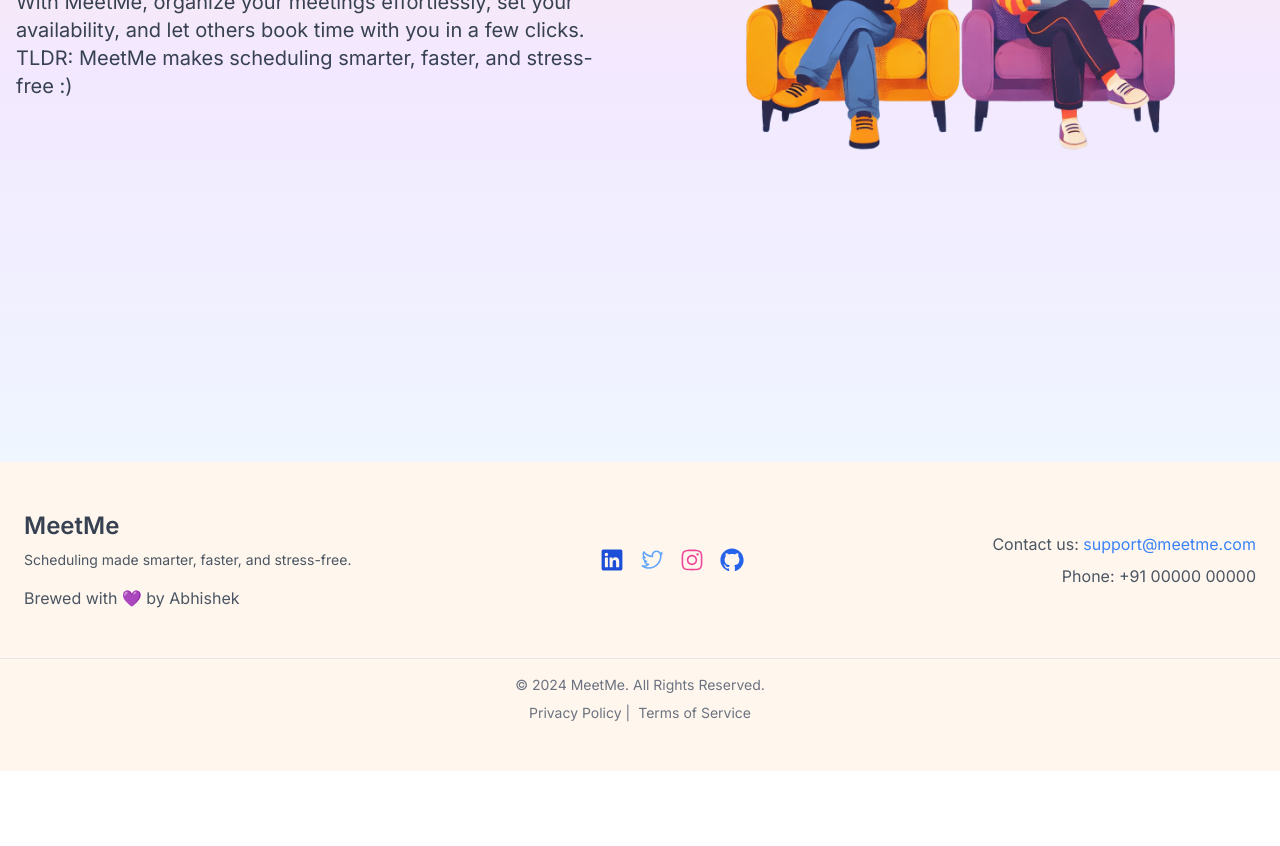
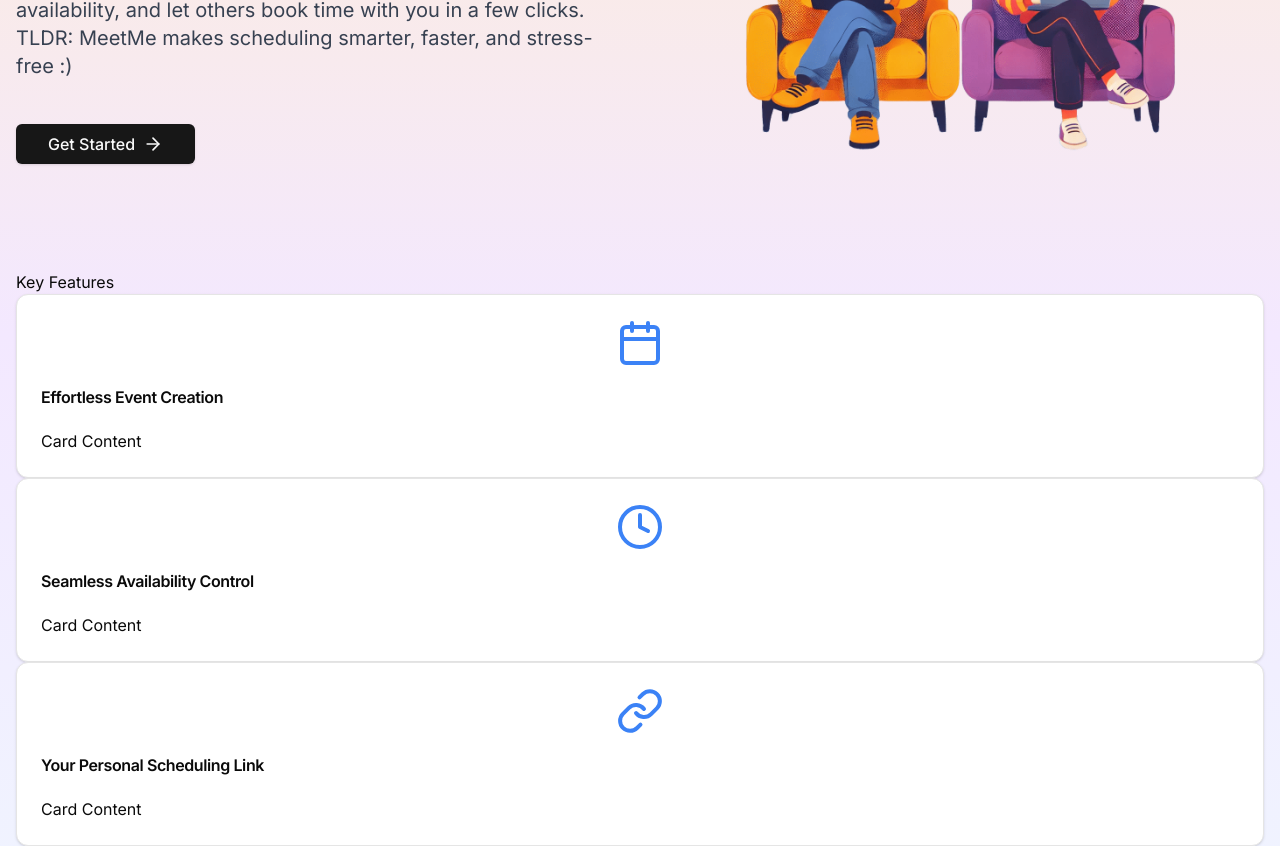
Before and after one commit to abhicache/meet-me, a Next.js app: page / in a window 1280 px wide. Shown: the part 420-1266 px from the top of the page. Before the commit the page ends 1191 px from the top, so only its background shows below. Built offline with nearby package versions, Linux system fonts and the light colour scheme; no server answers.

Commit message:
changes landing page

```diff
--- a/app/page.js
+++ b/app/page.js
@@ -1,4 +1,53 @@
+import { Button } from "@/components/ui/button";
+import { ArrowRight, Calendar, Clock, LinkIcon } from "lucide-react";
 import Image from "next/image";
+import Link from "next/link";
+import {
+  Card,
+  CardContent,
+  CardDescription,
+  CardFooter,
+  CardHeader,
+  CardTitle,
+} from "@/components/ui/card"
+
+const features = [
+  {
+    icon: Calendar,
+    title: "Effortless Event Creation",
+    description: "Set up your meetings in seconds with customizable event types—streamlined just for you.",
+  },
+  {
+    icon: Clock,
+    title: "Seamless Availability Control",
+    description: "Define when you're free, and let MeetMe handle the rest—no more back-and-forth scheduling.",
+  },
+  {
+    icon: LinkIcon,
+    title: "Your Personal Scheduling Link",
+    description: "Share your unique link with clients and colleagues—booking made simple and personal.",
+  },
+];
+
+const howItWorks = [
+  {
+    step: "Get Started",
+    description: "Create your free MeetMe account—you're just a few clicks away from simplified scheduling."
+  },
+  {
+    step: "Set Your Availability",
+    description: "Tell us when you're free, and we'll do the heavy lifting for scheduling.",
+  },
+  {
+    step: "Share Your Booking Link",
+    description: "Send out your personalized link—meetings will come to you!",
+  },
+  {
+    step: "Stay Organized",
+    description: "Watch your calendar fill up without lifting a finger—every booking confirmed automatically.",
+  },
+];
+
 
 export default function Home() {
   return (
@@ -14,6 +63,11 @@
             clicks.
           </p>
           <p className="text-xl text-gray-700 mb-11">TLDR: MeetMe makes scheduling smarter, faster, and stress-free :)</p>
+          <Link href='/dashboard'>
+          <Button size="lg" className="text-md">
+            Get Started <ArrowRight className="ml-2 w-5" />
+
+          </Button></Link>
         </div>
         <div className="lg:w-1/2 flex justify-center">
           <div className="relative w-full max-w-md aspect-square">
@@ -26,6 +80,24 @@
           </div>
         </div>
       </div>
+
+      <div className="mb-24">
+        <h2>Key Features</h2>
+        <div>{features.map((feature, index)=>{
+          return (
+          <Card key={index}>
+          <CardHeader>
+            <feature.icon className="w-12 h-12 text-blue-500 mb-4 mx-auto" />
+            <CardTitle>{feature.title}</CardTitle>
+          </CardHeader>
+          <CardContent>
+            <p>Card Content</p>
+          </CardContent>
+        </Card>
+          );
+        })}</div>
+      </div>
+
     </main>
   );
 }
```
